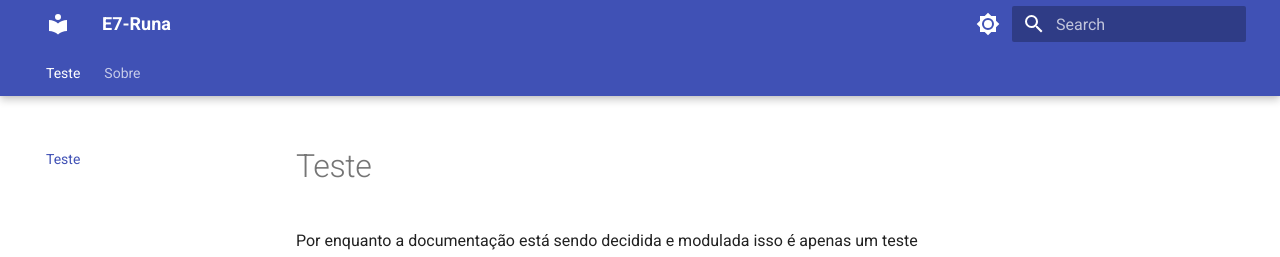
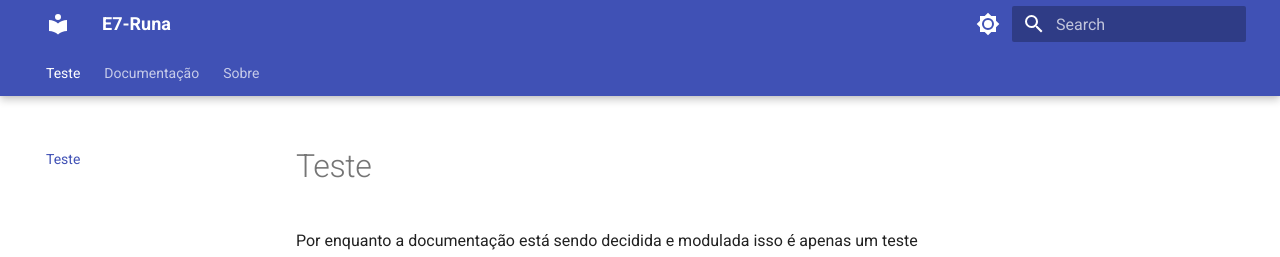
Before and after one commit to Radsfer/DocsE7Runa, an MkDocs documentation site: the page built from docs/index.md, in a window 1280 px wide. Shown: the top 257 px of the page. Built offline with MkDocs 1.6.1 and Material for MkDocs 9.7.7, drawn with Linux system fonts in a browser that asks for light colours.

Commit message:
vault backup: 2025-05-06 16:20:32
Affected files:
.obsidian/app.json
.obsidian/workspace.json
docs/documentação/Documentação.md
mkdocs.yml

```diff
--- a/mkdocs.yml
+++ b/mkdocs.yml
@@ -49,3 +49,5 @@ theme:
     - Home: index.md
     - About:
       - Sobre o Projeto: sobre/sobre.md
+    - Documentation:
+      - Documentação: documentação/Documentação.md
```
Also changed, not shown: docs/documentação/Documentação.md (added, +1 -0 lines), 2 other files.
